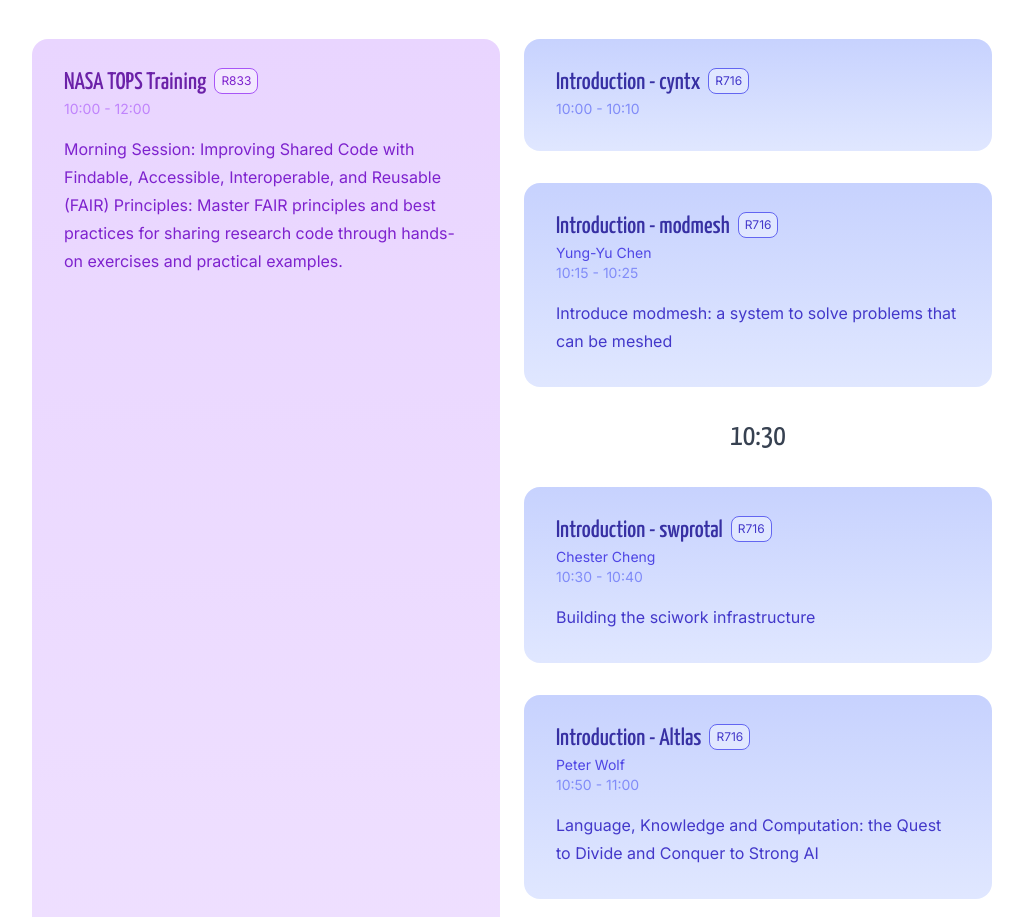
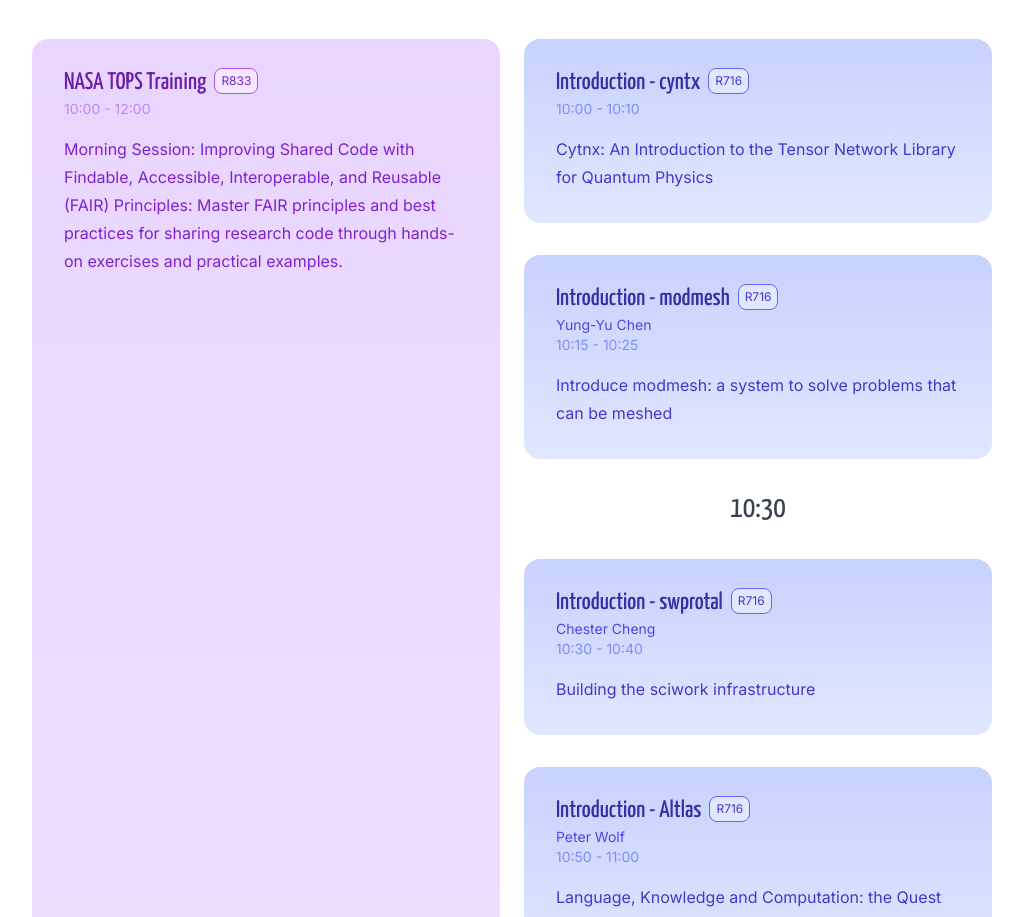
Before and after one commit to sciwork/swconf2024, a Next.js app: page /program in a window 1280 px wide. Shown: the part 1003-1920 px from the top of the page, without its empty margins (128-1151 px from the left). Built offline with nearby package versions, Linux system fonts and the light colour scheme.

Commit message:
feat: update cytnx project information

```diff
--- a/app/program/page.tsx
+++ b/app/program/page.tsx
@@ -54,7 +54,7 @@
             <TalkInfoCard
               talk={{
                 title: "Introduction - cyntx",
-                description: "",
+                description: "Cytnx: An Introduction to the Tensor Network Library for Quantum Physics",
                 room: "R716",
                 start: "10:00",
                 end: "10:10",
--- a/contents/projects.mdx
+++ b/contents/projects.mdx
@@ -103,6 +103,10 @@
 
 Cytnx is a tensor network library designed for classical and quantum physics simulations. It provides interfaces resembling popular libraries like NumPy, SciPy, and PyTorch, enabling users to define symmetries and contract large tensor networks optimally. Future developments include GPU backends and new physics applications.
 
+**Discussion topic:**
+
+- Cytnx-core: Core components of Cytnx
+
 ---
 
 <a name="aitlas"></a>
```
